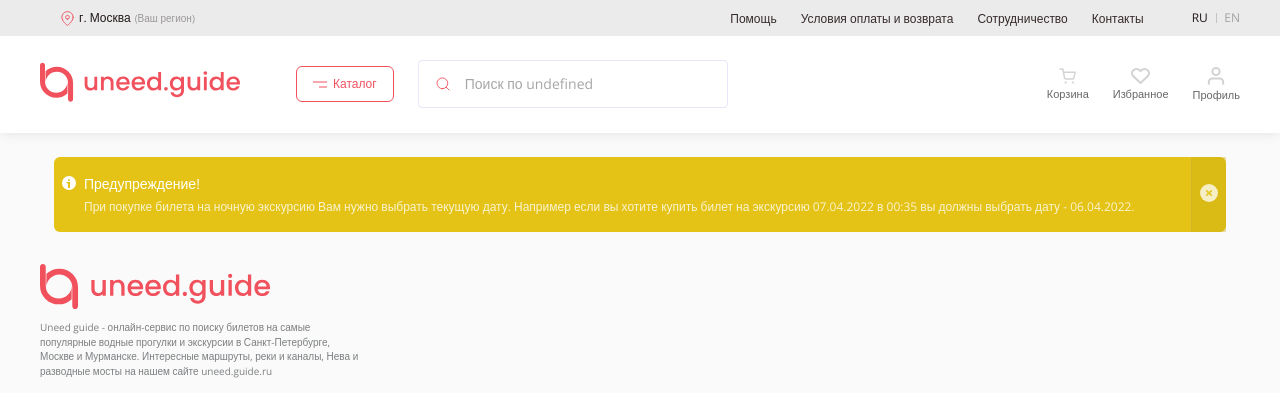
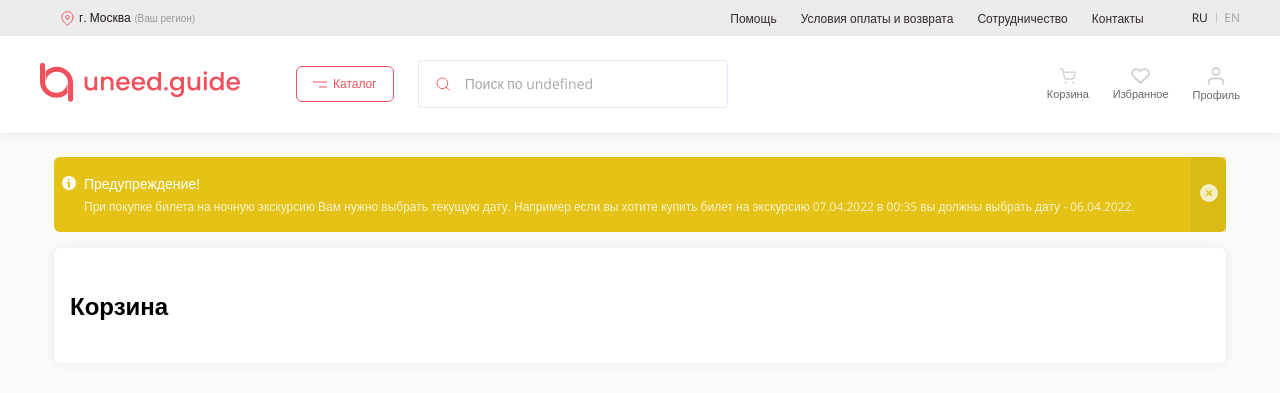
Before and after one commit to eleskin/uneed-guide-react-frontend, a Next.js app: page /order in a window 1280 px wide. Shown: the top 393 px of the page. Built offline with nearby package versions, Linux system fonts and the light colour scheme; no server answers.

Commit message:
feature: Added Order container

```diff
--- a/pages/order.js
+++ b/pages/order.js
@@ -1,4 +1,5 @@
 import Alert from '../components/Alert/Alert';
+import CardContainer from '../components/CardContainer/CardContainer';
 import Container from '../components/Container/Container';
 import styles from '../styles/Order.module.scss';
 
@@ -6,10 +7,19 @@ const Order = () => {
 	return (
 		<div className={styles.Order}>
 			<Container isMainPage={true}>
-				<Alert
-					title="Предупреждение!"
-					text="При покупке билета на ночную экскурсию Вам нужно выбрать текущую дату. Например если вы хотите купить билет на экскурсию 07.04.2022 в 00:35 вы должны выбрать дату - 06.04.2022."
-				/>
+				<div className={styles.Order__container}>
+					<div>
+						<Alert
+							title="Предупреждение!"
+							text="При покупке билета на ночную экскурсию Вам нужно выбрать текущую дату. Например если вы хотите купить билет на экскурсию 07.04.2022 в 00:35 вы должны выбрать дату - 06.04.2022."
+						/>
+						<CardContainer padding={16}>
+							<div className={styles.Order__cart}>
+								<h2>Корзина</h2>
+							</div>
+						</CardContainer>
+					</div>
+				</div>
 			</Container>
 		</div>
 	);
--- a/styles/Order.module.scss
+++ b/styles/Order.module.scss
@@ -2,4 +2,12 @@
 
 .Order {
 	padding-top: rem(24px);
+
+	.Order__container {
+		& > div {
+			display: flex;
+			flex-direction: column;
+			grid-row-gap: rem(16px);
+		}
+	}
 }
```
